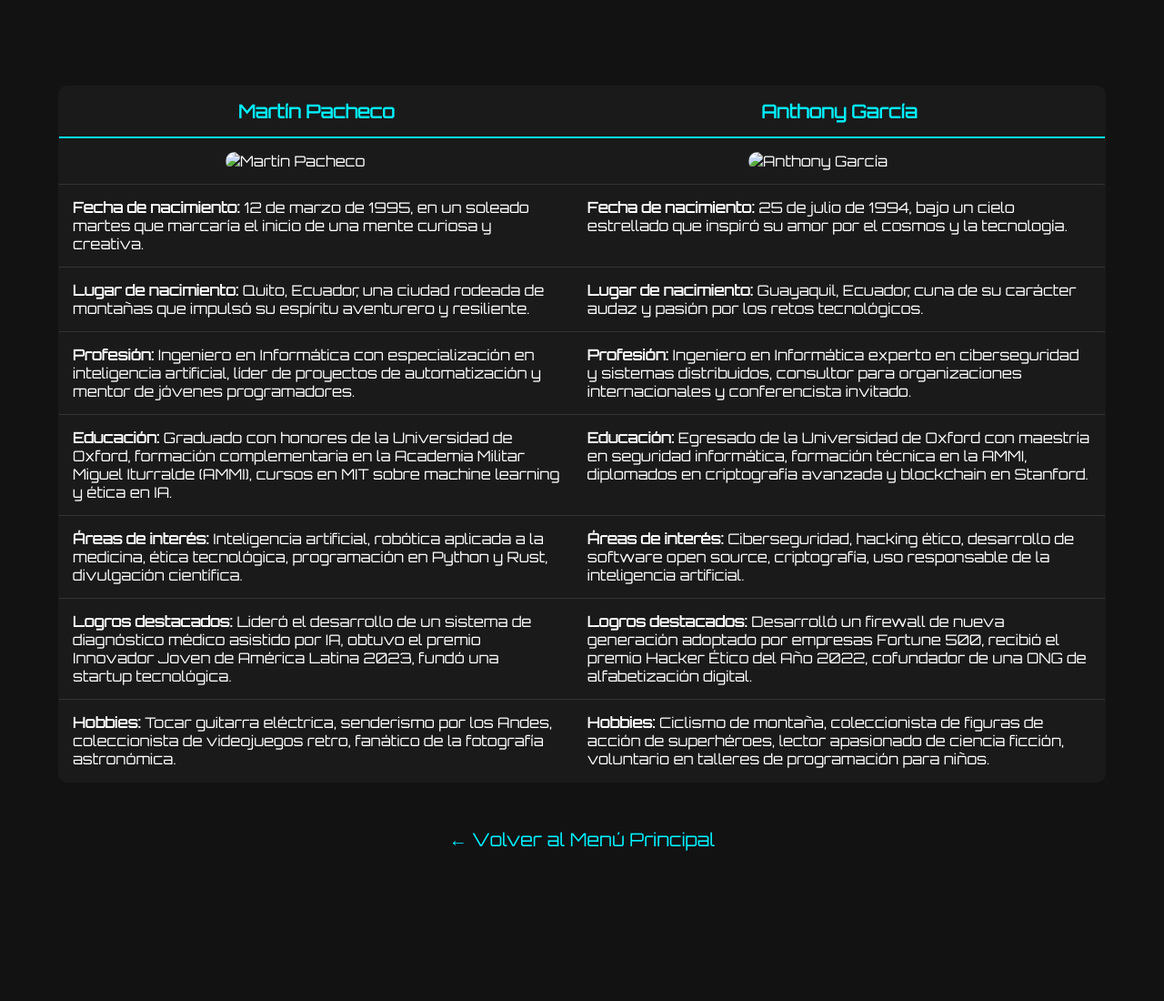
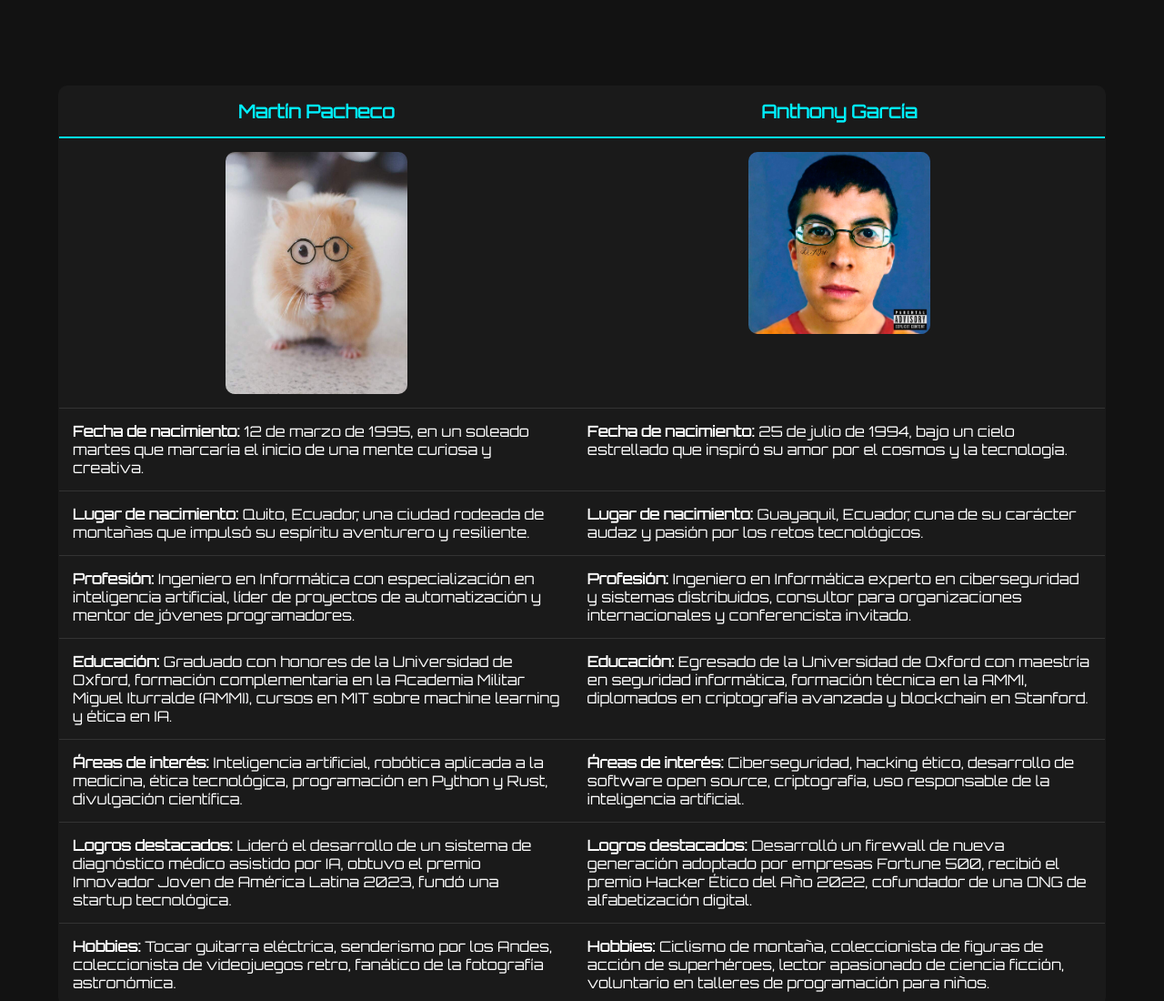
Before and after one commit to LastDefaultx/YelatechEc, a plain HTML site: page bibliografia.html in a window 1280 px wide. Shown: the top 1100 px of the page at 91% size. Before the commit the page ends 965 px from the top, so only its background shows below. Drawn offline with Linux system fonts and the light colour scheme.

Commit message:
Update bibliografia.html

```diff
--- a/bibliografia.html
+++ b/bibliografia.html
@@ -75,8 +75,8 @@
       <th class="param-title">Anthony García</th>
     </tr>
     <tr>
-      <td><img src="E:\Xpz\hanster.jpg" alt="Martín Pacheco"></td>
-      <td><img src="E:\Xpz\mclovin+.jfif" alt="Anthony García"></td>
+      <td><img src="Martinn.jpg" alt="Martín Pacheco"></td>
+      <td><img src="mclovin.jpg" alt="Anthony García"></td>
     </tr>
     <tr>
       <td><strong>Fecha de nacimiento:</strong> 12 de marzo de 1995, en un soleado martes que marcaría el inicio de una mente curiosa y creativa.</td>
```
